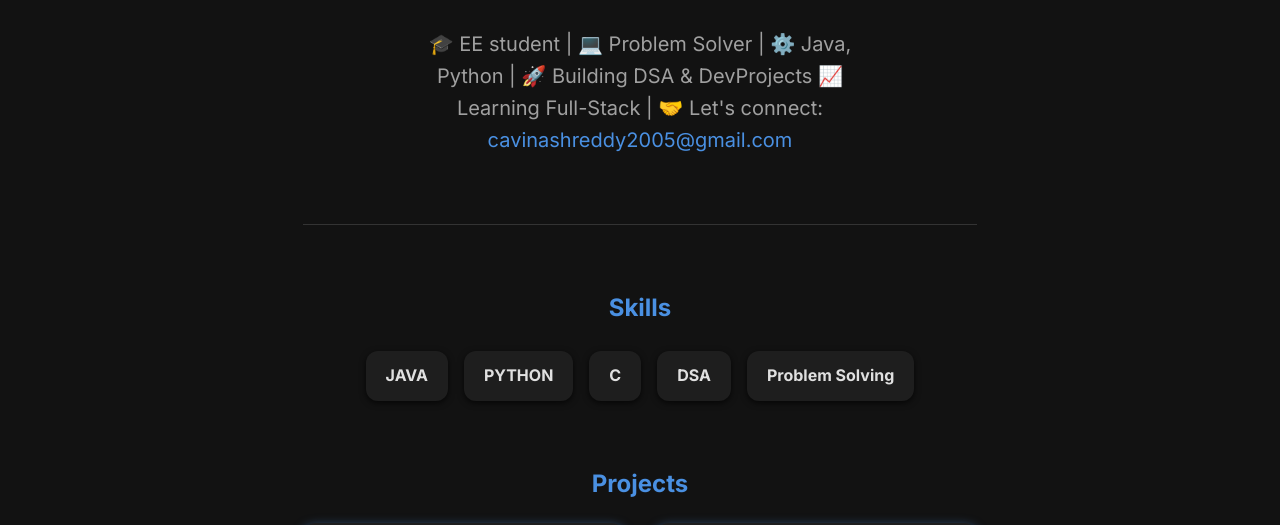
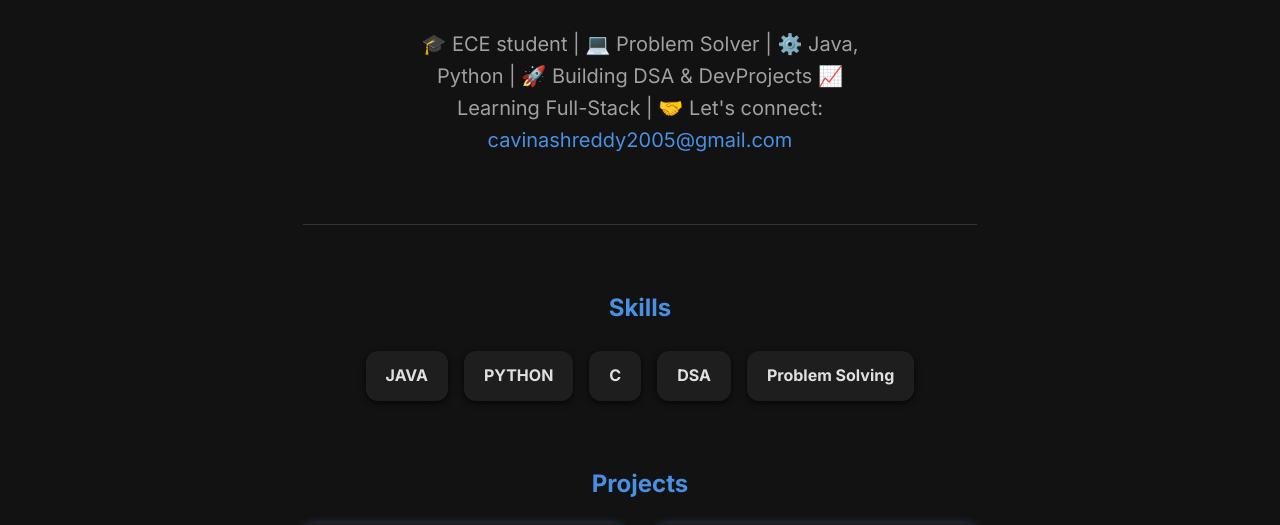
Before and after one commit to avinash-reddy-2005/portfolio-avinash, a plain HTML site: page index.html in a window 1280 px wide. Shown: the part 231-756 px from the top of the page. Drawn offline with Linux system fonts and the light colour scheme.

Commit message:
Updated homepage content in index.html

```diff
--- a/index.html
+++ b/index.html
@@ -261,7 +261,7 @@
   <main>
     <section id="about" class="hero" tabindex="-1">
       <h1>AVINASH REDDY CHAPPIDI</h1>
-      <p>🎓 EE student | 💻 Problem Solver | ⚙️ Java, Python | 🚀 Building DSA & DevProjects 📈 Learning Full-Stack | 🤝 Let's connect: <a href="mailto:cavinashreddy2005@gmail.com">cavinashreddy2005@gmail.com</a></p>
+      <p>🎓 ECE student | 💻 Problem Solver | ⚙️ Java, Python | 🚀 Building DSA & DevProjects 📈 Learning Full-Stack | 🤝 Let's connect: <a href="mailto:cavinashreddy2005@gmail.com">cavinashreddy2005@gmail.com</a></p>
     </section>
 
     <section id="skills" tabindex="-1">
```
